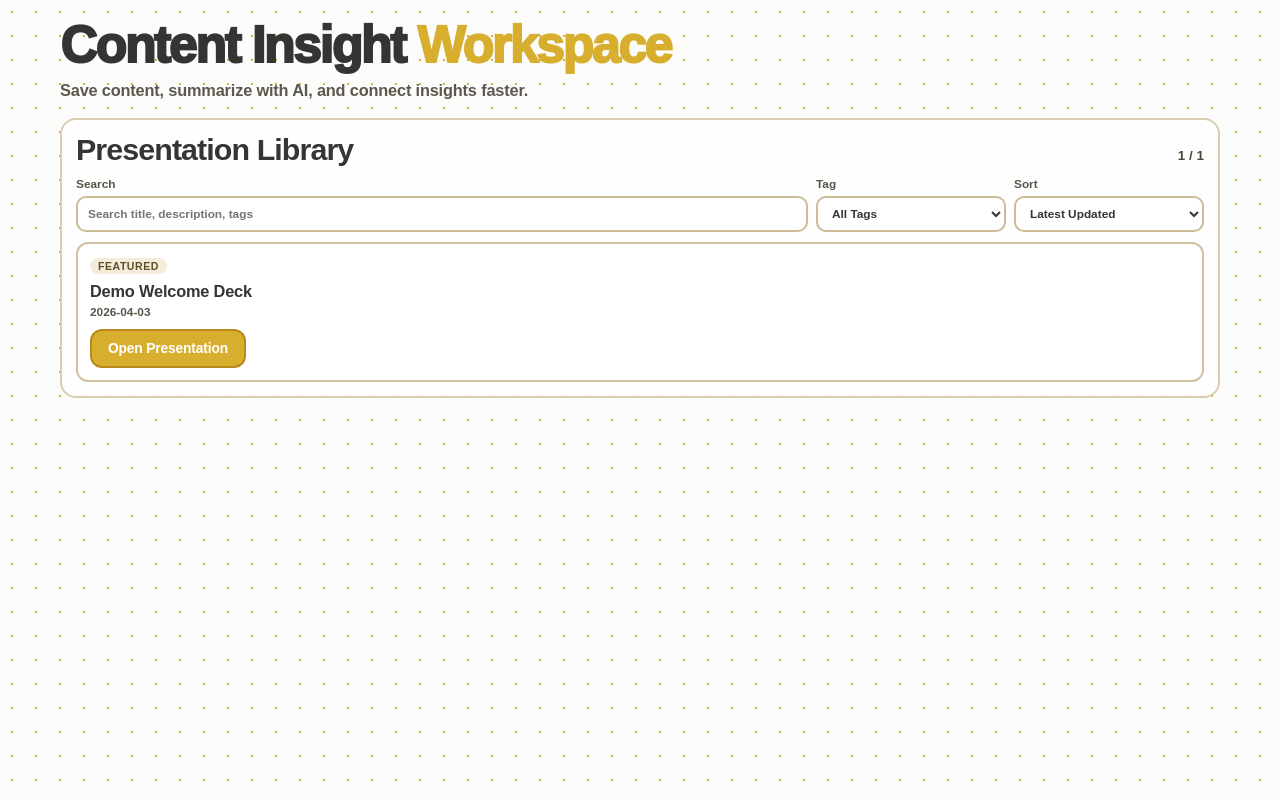
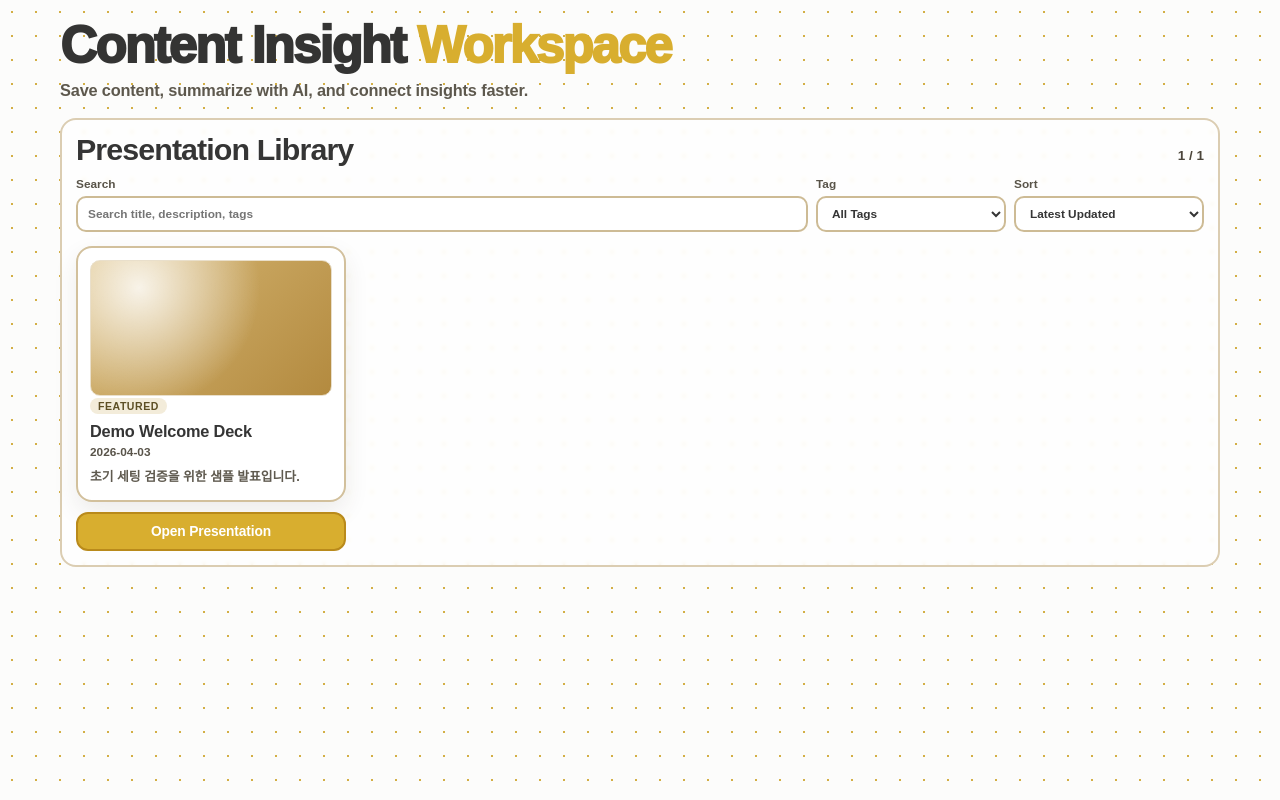
Before and after one commit to hefxpzwk/myppt, a React (Vite) app: page / in a window 1280 px wide. Built offline with nearby package versions, Linux system fonts and the light colour scheme.

Commit message:
feat: apply gallery-style presentation library layout

```diff
--- a/src/pages/dashboard/DashboardPage.tsx
+++ b/src/pages/dashboard/DashboardPage.tsx
@@ -110,16 +110,22 @@ export function DashboardPage() {
 
         <div className="presentation-grid" aria-label="presentation list">
           {filteredPresentations.map((presentation) => (
-            <article key={presentation.id} className="presentation-card">
-              <p className="presentation-card__badge">
-                {presentation.featured ? 'Featured' : 'Standard'}
-              </p>
-              <h3>{presentation.title}</h3>
-              <p className="presentation-card__meta">{presentation.updatedAt}</p>
-              <a className="button" href={`/presentation/${presentation.id}`}>
+            <div key={presentation.id} className="presentation-gallery-item">
+              <article className="presentation-card">
+                <div className="presentation-card__cover" aria-hidden="true" />
+                <p className="presentation-card__badge">
+                  {presentation.featured ? 'Featured' : 'Standard'}
+                </p>
+                <h3>{presentation.title}</h3>
+                <p className="presentation-card__meta">{presentation.updatedAt}</p>
+                {presentation.description ? (
+                  <p className="presentation-card__desc">{presentation.description}</p>
+                ) : null}
+              </article>
+              <a className="button presentation-gallery-item__action" href={`/presentation/${presentation.id}`}>
                 Open Presentation
               </a>
-            </article>
+            </div>
           ))}
 
           {filteredPresentations.length === 0 ? (
--- a/src/styles/global.css
+++ b/src/styles/global.css
@@ -293,16 +293,34 @@ a {
 }
 
 .presentation-grid {
-  margin-top: 10px;
+  margin-top: 14px;
+  display: grid;
+  gap: 16px;
+  grid-template-columns: repeat(auto-fill, minmax(260px, 1fr));
+}
+
+.presentation-gallery-item {
   display: grid;
   gap: 10px;
+  align-content: start;
 }
 
 .presentation-card {
   border: 2px solid #d2c09c;
-  border-radius: 12px;
+  border-radius: 16px;
   background: #ffffff;
-  padding: 12px;
+  padding: 12px 12px 14px;
+  box-shadow: 0 10px 24px rgba(66, 58, 36, 0.09);
+}
+
+.presentation-card__cover {
+  width: 100%;
+  aspect-ratio: 16 / 9;
+  border-radius: 10px;
+  border: 1px solid #e9dfcb;
+  background:
+    radial-gradient(circle at 20% 20%, rgba(255, 255, 255, 0.85), transparent 55%),
+    linear-gradient(135deg, #d7b875, #b38a3f);
 }
 
 .presentation-card--empty {
@@ -330,17 +348,22 @@ a {
 }
 
 .presentation-card__meta {
-  margin: 4px 0 10px;
+  margin: 4px 0 0;
   color: #59544a;
   font-size: 0.74rem;
   font-weight: 800;
 }
 
 .presentation-card__desc {
-  margin: 5px 0 0;
+  margin: 8px 0 0;
   color: #5f5a4f;
   font-size: 0.8rem;
   font-weight: 700;
+  line-height: 1.5;
+}
+
+.presentation-gallery-item__action {
+  width: 100%;
 }
 
 .dashboard-onboarding-card {
```
